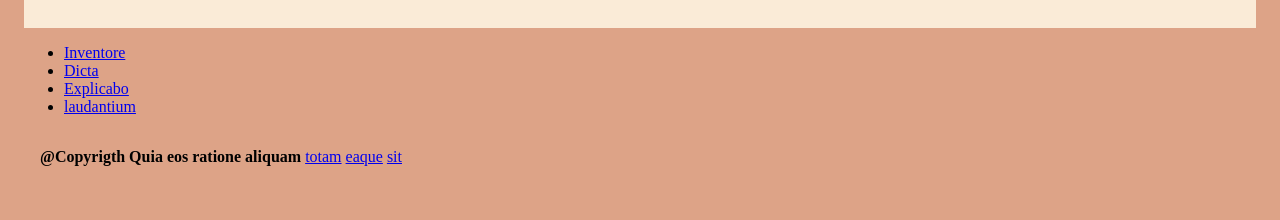
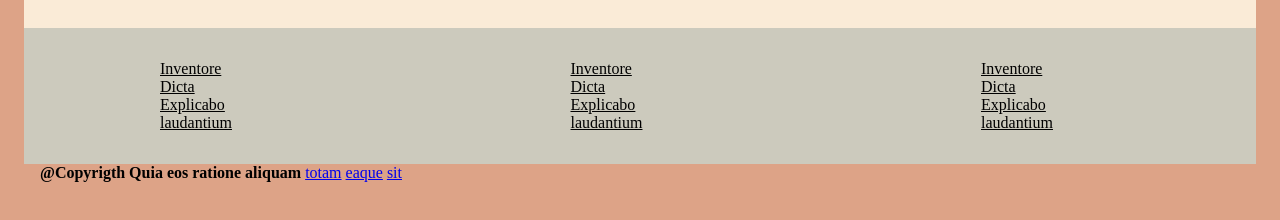
Before and after one commit to marilyn-n/less-mockup, a plain HTML site: page index.html in a window 1280 px wide. Shown: the part 850-1070 px from the top of the page. Drawn offline with Linux system fonts and the light colour scheme.

Commit message:
footer completed

```diff
--- a/index.html
+++ b/index.html
@@ -63,20 +63,62 @@
   </main>
 
   <footer>
+    <div>
       <ul>
-      <li> <a href="http://">Inventore</a> </li>
-      <li> <a href="http://">Dicta</a> </li>
-      <li> <a href="http://">Explicabo</a> </li>
-      <li> <a href="http://">laudantium</a> </li>
+        <li>
+          <a href="http://">Inventore</a>
+        </li>
+        <li>
+          <a href="http://">Dicta</a>
+        </li>
+        <li>
+          <a href="http://">Explicabo</a>
+        </li>
+        <li>
+          <a href="http://">laudantium</a>
+        </li>
       </ul>
+    </div>
+    <div>
+      <ul>
+        <li>
+          <a href="http://">Inventore</a>
+        </li>
+        <li>
+          <a href="http://">Dicta</a>
+        </li>
+        <li>
+          <a href="http://">Explicabo</a>
+        </li>
+        <li>
+          <a href="http://">laudantium</a>
+        </li>
+      </ul>
+    </div>
+    <div>
+      <ul>
+        <li>
+          <a href="http://">Inventore</a>
+        </li>
+        <li>
+          <a href="http://">Dicta</a>
+        </li>
+        <li>
+          <a href="http://">Explicabo</a>
+        </li>
+        <li>
+          <a href="http://">laudantium</a>
+        </li>
+      </ul>
+    </div>
 
+  </footer>
   <div class="copyright">
     <b>@Copyrigth Quia eos ratione aliquam</b>
     <a class="ankr" href="http://">totam</a>
     <a class="ankr" href="http://">eaque</a>
     <a class="ankr" href="http://">sit</a>
   </div>
-  </footer>
 
 
 </body>
--- a/less/_variables.less
+++ b/less/_variables.less
@@ -1,5 +1,6 @@
 @primary-color: #b1dd87;
 @secondary-color: #dda387;
+@third-color: #cccabd;
 @font: 'Cursive';
 
 
@@ -13,5 +14,4 @@
   padding: 1em;
   border: dotted black;
   border-radius: 10px;
-
 }
--- a/less/styles.less
+++ b/less/styles.less
@@ -8,3 +8,20 @@ body {
   background: @secondary-color;
   padding: 1em;
 }
+
+footer{
+  div{
+    width: 378.5px;
+    float: left;
+    background-color: @third-color;
+    ul{
+      margin-left:80px;
+      li{
+        list-style: none;
+        a{
+          color: black;
+        }
+      }
+    }
+  }
+}
```
Also changed, not shown: css/styles.css. Lines whose indentation alone changed are shown as unchanged.
